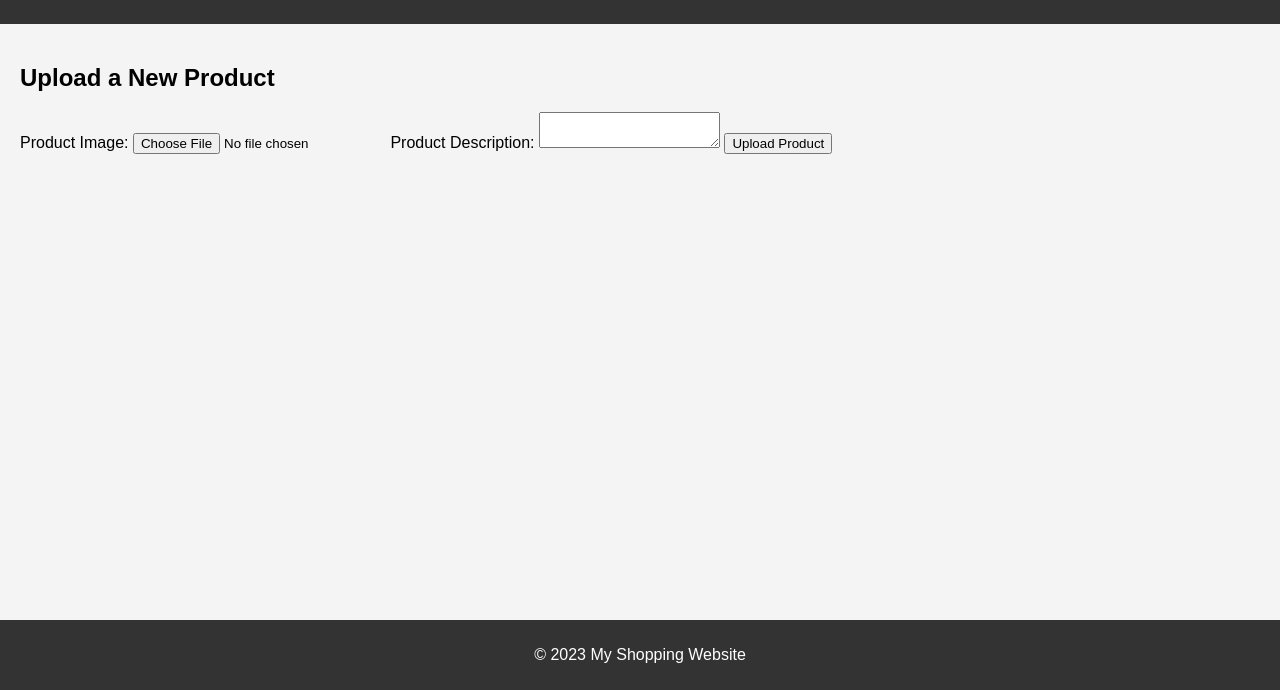
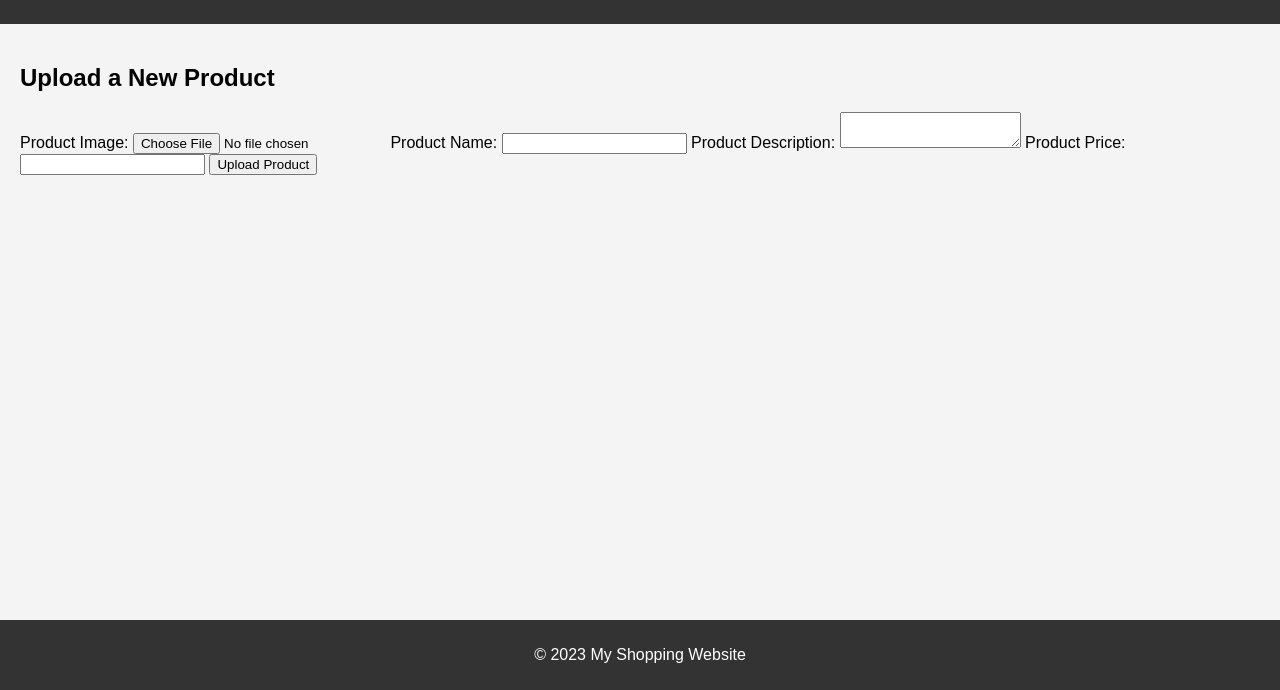
Before and after one commit to whizshop/item, a plain HTML site: page upload.html in a window 1280 px wide. Shown: the part 110-800 px from the top of the page. Drawn offline with Linux system fonts and the light colour scheme.

Commit message:
Update upload.html

```diff
--- a/upload.html
+++ b/upload.html
@@ -24,8 +24,14 @@
             <label for="product-image">Product Image:</label>
             <input type="file" id="product-image" accept="image/*" required>
 
+            <label for="product-name">Product Name:</label>
+            <input type="text" id="product-name" required>
+
             <label for="product-description">Product Description:</label>
             <textarea id="product-description" required></textarea>
+
+            <label for="product-price">Product Price:</label>
+            <input type="number" id="product-price" required>
 
             <button type="submit">Upload Product</button>
         </form>
```
